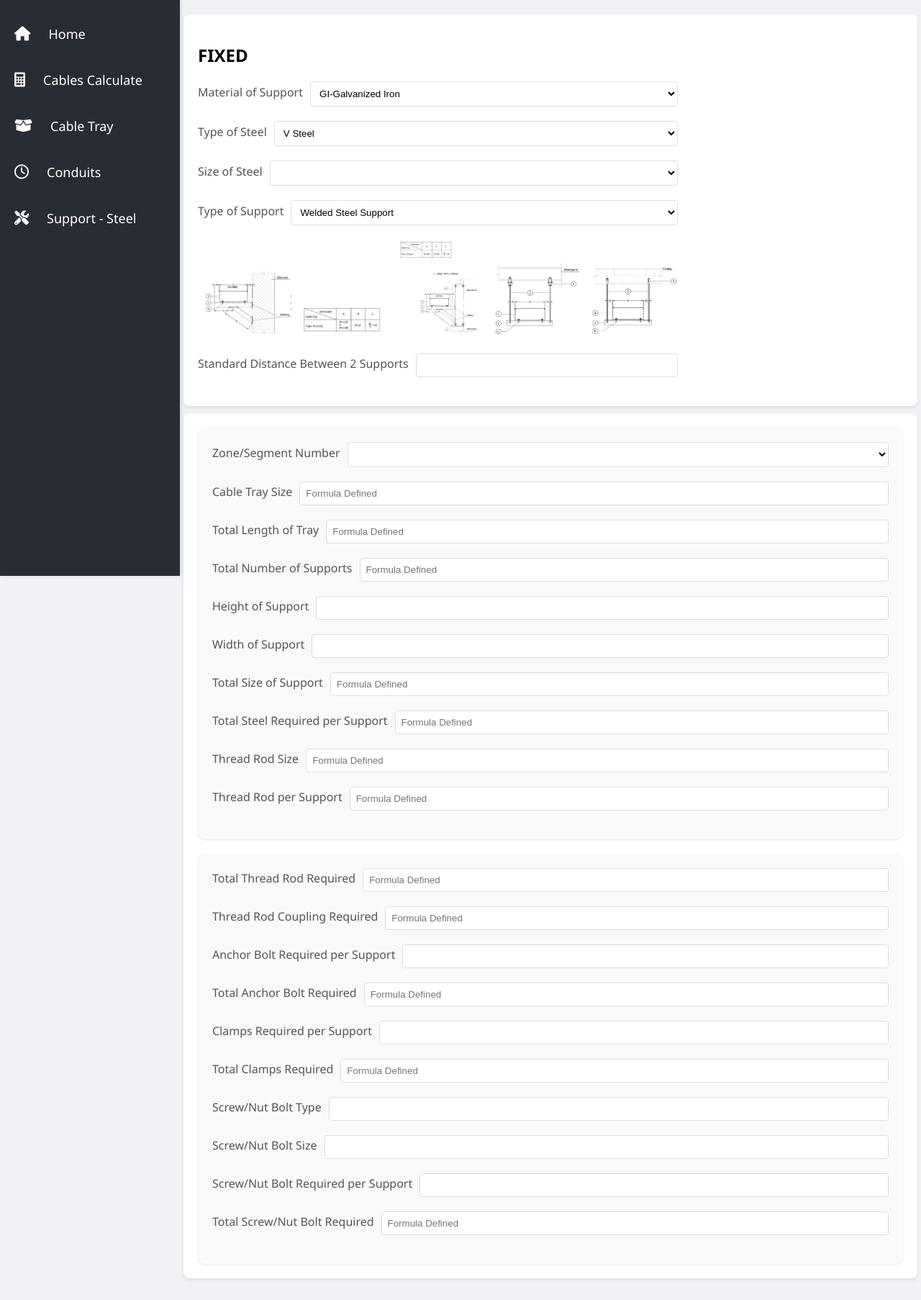
After one commit to BingoBaby/Cable, a Flask app: page /support in a window 1280 px wide. The commit adds this page. Shown: the whole page at 72% size. Run offline with Flask 3, Linux system fonts and the light colour scheme; lists and menus that the app fills with data are empty.

Commit message:
Update Conduit and Support page

```diff
--- a/app.py
+++ b/app.py
@@ -15,5 +15,13 @@ def cable_calculate():
 def cable_tray():
     return render_template('cable-tray-page.html')
 
+@app.route('/conduit')
+def conduit():
+    return render_template('conduit-page.html')
+
+@app.route('/support')
+def support():
+    return render_template('support-page.html')
+
 if __name__ == '__main__':
     app.run(debug=True)
--- a/templates/layout.html
+++ b/templates/layout.html
@@ -22,13 +22,13 @@
                 <i class="fas fa-box-open"></i>
                 <span>Cable Tray</span>
             </a>
-            <a href="#conduits" class="sidebar-link">
+            <a href="{{ url_for('conduit') }}" class="sidebar-link">
                 <i class="far fa-clock"></i>
                 <span>Conduits</span>
             </a>
-            <a href="#support-steel" class="sidebar-link">
+            <a href="{{ url_for('support') }}" class="sidebar-link">
                 <i class="fas fa-tools"></i>
-                <span>Support & Steel</span>
+                <span>Support - Steel</span>
             </a>
         </div>
     </div>
--- /dev/null
+++ b/templates/support-page.html
@@ -0,0 +1,148 @@
+{% extends 'layout.html' %}
+
+{% block title %}Conduit Calculation{% endblock %}
+
+{% block content %}
+<div class="container">
+    <div class="sectionConduit1">
+        <h2>FIXED</h2>
+        <form>
+            <div class="form-group-inline">
+                <label for="materialOfSupport">Material of Support</label>
+                <select id="materialOfSupport" class="form-control">
+                    <option>GI-Galvanized Iron</option>
+                    <option>SUS-Stainless Steel</option>
+                    <option>MS-Mild Steel</option>
+                </select>
+            </div>
+            <div class="form-group-inline">
+                <label for="typeOfSteel">Type of Steel</label>
+                <select id="typeOfSteel" class="form-control">
+                    <option>V Steel</option>
+                    <option>U Steel</option>
+                    <option>Plate</option>
+                </select>
+            </div>
+            <div class="form-group-inline">
+                <label for="sizeOfSteel">Size of Steel</label>
+                <select id="sizeOfSteel" class="form-control">
+                    <!-- Options populated from database -->
+                </select>
+            </div>
+            <div class="form-group-inline">
+                <label for="typeOfSupport">Type of Support</label>
+                <select id="typeOfSupport" class="form-control" onchange="changeSupportType()" >
+                    <option>Welded Steel Support</option>
+                    <option>Steel Support with Anchor Bolt</option>
+                    <option>Steel Support with Nut Bolt/Screw</option>
+                    <option>Threaded Rod Support with Clamp</option>
+                    <option>Threaded Rod Support with Anchor Bolt</option>
+                </select>
+            </div>
+            <div class="form-group-inline">
+                <div id="supportTypeImages" class="support-type-images">
+                    <img id="supportImage1" src="{{ url_for('static', filename='image/Support/No1.jpg')}}" alt="Support Type 1" class="support-image" onclick="selectSupportType('Welded Steel Support')">
+                    <img id="supportImage2" src="{{ url_for('static', filename='image/Support/No2.jpg')}}" alt="Support Type 2" class="support-image" onclick="selectSupportType('Steel Support with Anchor Bolt')">
+                    <img id="supportImage3" src="{{ url_for('static', filename='image/Support/No3.jpg')}}" alt="Support Type 3" class="support-image" onclick="selectSupportType('Steel Support with Nut Bolt/Screw')">
+                    <img id="supportImage4" src="{{ url_for('static', filename='image/Support/No4.jpg')}}" alt="Support Type 4" class="support-image" onclick="selectSupportType('Threaded Rod Support with Clamp')">
+                    <img id="supportImage5" src="{{ url_for('static', filename='image/Support/No5.jpg')}}" alt="Support Type 5" class="support-image" onclick="selectSupportType('Threaded Rod Support with Anchor Bolt')">
+                </div>
+            </div>
+            <div class="form-group-inline">
+                <label for="standardDistanceBetweenSupports">Standard Distance Between 2 Supports</label>
+                <input type="text" id="standardDistanceBetweenSupports" class="form-control">
+            </div>
+        </div>
+    </div>
+    <div class="container">
+        <div class="section">
+            <div class="form-group-inline">
+                <label for="zoneSegmentNumber">Zone/Segment Number</label>
+                <select id="zoneSegmentNumber" class="form-control">
+                    <!-- Options extracted from Cable calculator page -->
+                </select>
+            </div>
+            <div class="form-group-inline">
+                <label for="cableTraySize">Cable Tray Size</label>
+                <input type="text" id="cableTraySize" class="form-control" placeholder="Formula Defined" disabled>
+            </div>
+            <div class="form-group-inline">
+                <label for="totalLengthOfTray">Total Length of Tray</label>
+                <input type="text" id="totalLengthOfTray" class="form-control" placeholder="Formula Defined" disabled>
+            </div>
+            <div class="form-group-inline">
+                <label for="totalNumberOfSupports">Total Number of Supports</label>
+                <input type="text" id="totalNumberOfSupports" class="form-control" placeholder="Formula Defined" disabled>
+            </div>
+            <div class="form-group-inline">
+                <label for="heightOfSupport">Height of Support</label>
+                <input type="text" id="heightOfSupport" class="form-control">
+            </div>
+            <div class="form-group-inline">
+                <label for="widthOfSupport">Width of Support</label>
+                <input type="text" id="widthOfSupport" class="form-control">
+            </div>
+            <div class="form-group-inline">
+                <label for="totalSizeOfSupport">Total Size of Support</label>
+                <input type="text" id="totalSizeOfSupport" class="form-control" placeholder="Formula Defined" disabled>
+            </div>
+            <div class="form-group-inline">
+                <label for="totalSteelRequiredPerSupport">Total Steel Required per Support</label>
+                <input type="text" id="totalSteelRequiredPerSupport" class="form-control" placeholder="Formula Defined" disabled>
+            </div>
+            <div class="form-group-inline">
+                <label for="threadRodSize">Thread Rod Size</label>
+                <input type="text" id="threadRodSize" class="form-control" placeholder="Formula Defined" disabled>
+            </div>
+            <div class="form-group-inline">
+                <label for="threadRodPerSupport">Thread Rod per Support</label>
+                <input type="text" id="threadRodPerSupport" class="form-control" placeholder="Formula Defined" disabled>
+            </div>
+        </div>
+        <div class="section">
+            <div class="form-group-inline">
+                <label for="totalThreadRodRequired">Total Thread Rod Required</label>
+                <input type="text" id="totalThreadRodRequired" class="form-control" placeholder="Formula Defined" disabled>
+            </div>
+            <div class="form-group-inline">
+                <label for="threadRodCouplingRequired">Thread Rod Coupling Required</label>
+                <input type="text" id="threadRodCouplingRequired" class="form-control" placeholder="Formula Defined" disabled>
+            </div>
+            <div class="form-group-inline">
+                <label for="anchorBoltRequiredPerSupport">Anchor Bolt Required per Support</label>
+                <input type="text" id="anchorBoltRequiredPerSupport" class="form-control">
+            </div>
+            <div class="form-group-inline">
+                <label for="totalAnchorBoltRequired">Total Anchor Bolt Required</label>
+                <input type="text" id="totalAnchorBoltRequired" class="form-control" placeholder="Formula Defined" disabled>
+            </div>
+            <div class="form-group-inline">
+                <label for="clampsRequiredPerSupport">Clamps Required per Support</label>
+                <input type="text" id="clampsRequiredPerSupport" class="form-control">
+            </div>
+            <div class="form-group-inline">
+                <label for="totalClampsRequired">Total Clamps Required</label>
+                <input type="text" id="totalClampsRequired" class="form-control" placeholder="Formula Defined" disabled>
+            </div>
+            <div class="form-group-inline">
+                <label for="screwNutBoltType">Screw/Nut Bolt Type</label>
+                <input type="text" id="screwNutBoltType" class="form-control">
+            </div>
+            <div class="form-group-inline">
+                <label for="screwNutBoltSize">Screw/Nut Bolt Size</label>
+                <input type="text" id="screwNutBoltSize" class="form-control">
+            </div>
+            <div class="form-group-inline">
+                <label for="screwNutBoltRequiredPerSupport">Screw/Nut Bolt Required per Support</label>
+                <input type="text" id="screwNutBoltRequiredPerSupport" class="form-control">
+            </div>
+            <div class="form-group-inline">
+                <label for="totalScrewNutBoltRequired">Total Screw/Nut Bolt Required</label>
+                <input type="text" id="totalScrewNutBoltRequired" class="form-control" placeholder="Formula Defined" disabled>
+            </div>
+        </div>
+    </div>
+
+    <script src="{{ url_for('static', filename='script.js') }}"></script>
+</div>
+{% endblock %}
```
Also changed, not shown: templates/cable-tray-page.html (+7 -7 lines), templates/conduit-page.html (added, +113 -0 lines), templates/cable-calculate.html (line endings or trailing spaces), templates/index.html (line endings or trailing spaces).
